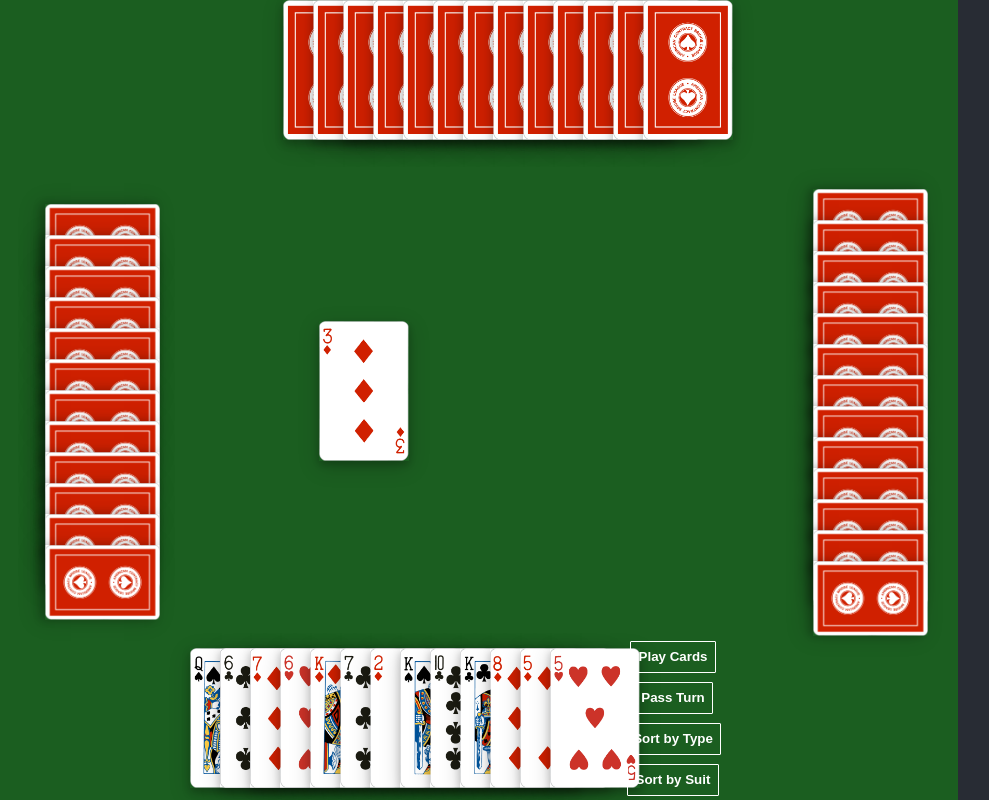
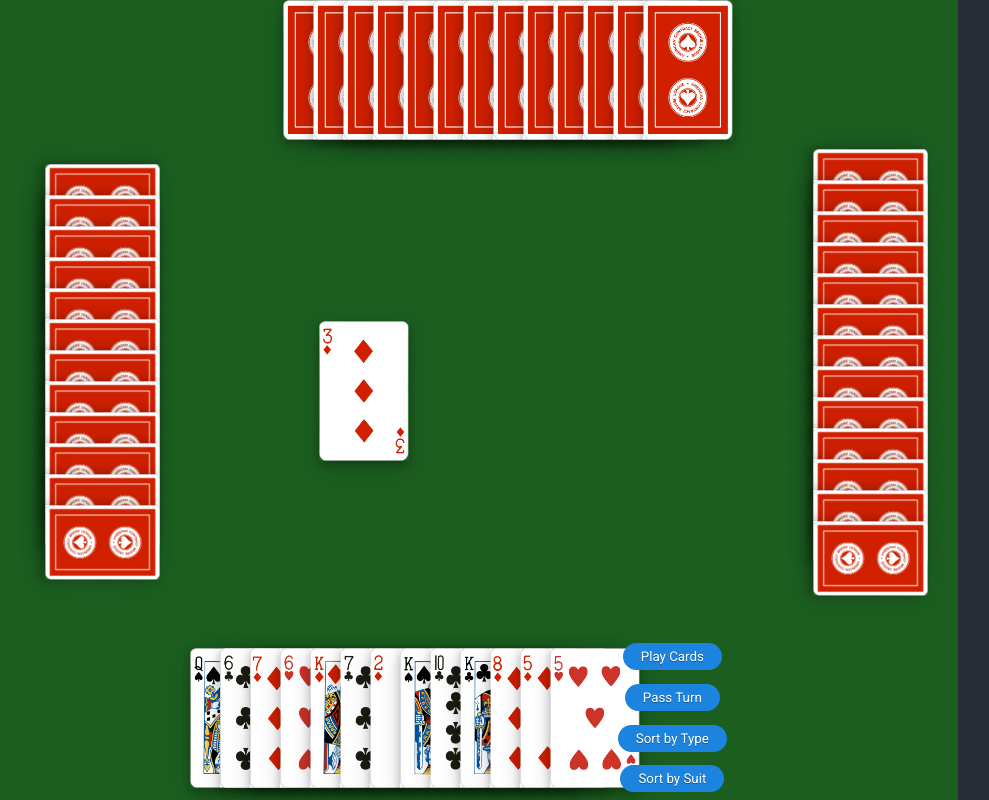
Before and after one commit to richardlau123/BigTwoJS, a React (Create React App) app: page / in a window 1280 px wide. Shown: the whole page, without its empty margins (2-991 px from the left). Built offline with nearby package versions, Linux system fonts and the light colour scheme.

Commit message:
add pass turn animation

```diff
--- a/src/App.css
+++ b/src/App.css
@@ -1,13 +1,6 @@
 .App {
   text-align: center;
 }
-
-.App-logo {
-  animation: App-logo-spin infinite 20s linear;
-  height: 40vmin;
-  pointer-events: none;
-}
-
 .App-header {
   background-color: #282c34;
   min-height: 100vh;
@@ -30,15 +23,6 @@
 
 .game-container {
   background: #1B5E20;
-  /* background-color: #282c34; */
-  /* background: url(./res/images/background.png); */
-  /* background: #232526;
-  background: -webkit-linear-gradient(to right, #414345, #232526);
-  background: linear-gradient(to right, #414345, #232526);  */
-  /* background: #093028;
-  background: -webkit-linear-gradient(to bottom, #237A57, #093028);
-  background: linear-gradient(to bottom, #237A57, #093028); */
-
   height: 100vh;
   width: 75vw;
   display: flex;
@@ -75,23 +59,28 @@
 
 .player-button{
   cursor:pointer;
+  display:inline-block;
+  background-color: #1c84de;
+  padding:0.3em 1.2em;
+  margin:0 0.1em 0.1em 0;
+  border:0.16em solid rgba(255,255,255,0);
+  border-radius:2em;
+  box-sizing: border-box;
+  text-decoration:none;
+  font-family:'Roboto',sans-serif;
+  font-weight:300;
+  color:#FFFFFF;
+  text-shadow: 0 0.04em 0.04em rgba(0,0,0,0.35);
+  text-align:center;
   outline: none;
-  background-color: transparent;
-  border: 1.4px solid white;
-  padding: 7.5px;
-  color: white;
-  font-weight: 600;
-  border-radius: 1px;
   transition: all 0.2s;
 }
 
 .player-button:hover{
- color:#1B5E20;
- background-color:#FFFFFF;
- box-shadow: 0 4px 8px 0 rgba(0, 0, 0, 0.2), 0 6px 20px 0 rgba(0, 0, 0, 0.19);
+ border-color: rgba(255,255,255,1);
+ border-radius:2em;
 }
 .player-container {
-  /* background-color:#c21212; */
   height: 25vh;
   width: 100%;
   display: flex;
@@ -106,7 +95,6 @@
 }
 
 .playingfield-container{
-  /* background-color:#1667e063; */
   height: 75vh;
   width: 100%;
   display:flex;
@@ -145,16 +133,7 @@
   justify-content: center;
 }
 
-.field-played-cards{
-
-}
-
-.field-lastmove{
-
-}
-
 .opponent-container {
-  /* background-color:#12c247; */
   height: 20vh;
   width: 100%;
   display: flex;
@@ -167,7 +146,7 @@
   display: flex;
   flex-direction: column;
   width: 100%;
-  height: 90%;
+  height: 80%;
 
 }
 
@@ -175,7 +154,7 @@
   display: flex;
   flex-direction: column;
   width: 100%;
-  height: 90%;
+  height: 80%;
 }
 
 .card{
@@ -186,10 +165,6 @@
   /* box-shadow: 0 1px 3px rgba(0,0,0,0.12), 0 1px 2px rgba(0,0,0,0.24); */
   transition: all 0.5s cubic-bezier(.25,.8,.25,1);
   box-shadow: 0 4px 8px 0 rgba(0, 0, 0, 0.2), 0 6px 20px 0 rgba(0, 0, 0, 0.19);
-}
-
-.side-card{
-
 }
 
 .field-card{
@@ -206,12 +181,6 @@
   /* -webkit-backface-visibility: hidden;
     -webkit-transform: translateZ(0) scale(1.0, 1.0); */
 
-}
-
-.lastmove-card{
-  width: 90px;
-  height: 140px;
-  margin-right:-60px;
 }
 
 .computer-side{
@@ -249,6 +218,60 @@
 	-webkit-animation: flip-in-ver-left 0.5s cubic-bezier(0.250, 0.460, 0.450, 0.940) both;
 	        animation: flip-in-ver-left 0.5s cubic-bezier(0.250, 0.460, 0.450, 0.940) both;
 }
+
+.tracking-in-expand-fwd {
+	-webkit-animation: tracking-in-expand-fwd 1.3s cubic-bezier(0.215, 0.610, 0.355, 1.000) both;
+          animation: tracking-in-expand-fwd 1.3s cubic-bezier(0.215, 0.610, 0.355, 1.000) both;
+          text-shadow: -6px 6px 18px rgba(0, 0, 0, 0.35);
+}
+
+
+/* ----------------------------------------------
+ * Generated by Animista on 2019-2-21 11:34:34
+ * w: http://animista.net, t: @cssanimista
+ * ---------------------------------------------- */
+
+/**
+ * ----------------------------------------
+ * animation tracking-in-expand-fwd
+ * ----------------------------------------
+ */
+ @-webkit-keyframes tracking-in-expand-fwd {
+  0% {
+    letter-spacing: -0.5em;
+    -webkit-transform: translateZ(-700px);
+            transform: translateZ(-700px);
+    opacity: 0;
+  }
+  80% {
+    opacity: 1;
+    -webkit-transform: translateZ(0);
+            transform: translateZ(0);
+  }
+  100% {
+    opacity: 0;
+  }
+}
+@keyframes tracking-in-expand-fwd {
+  0% {
+    letter-spacing: -0.5em;
+    -webkit-transform: translateZ(-700px);
+            transform: translateZ(-700px);
+    opacity: 0;
+  }
+  80% {
+    opacity: 1;
+    -webkit-transform: translateZ(0);
+            transform: translateZ(0);
+  }
+  100% {
+    opacity: 0;
+  }
+}
+
+
+
+
 
 @-webkit-keyframes flip-in-ver-left {
   0% {
@@ -329,13 +352,22 @@
     height: 115px;
     margin-right:-50px;
   }
-}
 
-@keyframes App-logo-spin {
-  from {
-    transform: rotate(0deg);
+  .field-card{
+    width: 75px;
+    height: 115px;
+    margin-right:-50px;
   }
-  to {
-    transform: rotate(360deg);
+
+  .computer-side{
+    width: 75px;
+    height: 115px;
+    margin-bottom: -100px;
+  }
+
+  .computer-top{
+    width: 75px;
+    height: 115px;
+    margin-right:-50px;
   }
 }
--- a/src/Card.js
+++ b/src/Card.js
@@ -20,12 +20,9 @@ class Card extends Component{
         let image = this.props.card.imagePath
         if(this.props.user === "player") {
             let cardClass = (this.props.selected) ? "selectedcard" : ""
-           // console.log(cardClass)
             return(
                 <React.Fragment>
-                    {/* <div> */}
                     <img onClick={this.handleClick} alt="card" className={"card " + cardClass} src={imageDir[image]}></img>
-                    {/* </div> */}
                 </React.Fragment>
             )
         } else if(this.props.user === "opponent"){
@@ -38,26 +35,11 @@ class Card extends Component{
                 </React.Fragment>
             )
         } else {
-            if(this.props.class === "lastmove-card") {
                 return(
                     <React.Fragment>
-                        {/* <div> */}
-                        <img alt="card" className={this.props.class} src={imageDir[image]}></img>
-                        {/* </div> */}
+                        <img alt="card" className={this.props.class + " flip-in-ver-left"} src={imageDir[image]}></img>
                     </React.Fragment>
                 )
-            } else {
-                return(
-                    <React.Fragment>
-                        {/* <div> */}
-                        <img alt="card" className={this.props.class + " flip-in-ver-left"} src={imageDir[image]}></img>
-
-                        {/* <img alt="card" className={this.props.class} src={imageDir["red_back.png"]}></img> */}
-                        {/* </div> */}
-                    </React.Fragment>
-                )
-            }
-
         }
 }}
 
--- a/src/Game.jsx
+++ b/src/Game.jsx
@@ -30,6 +30,7 @@ class Game extends Component{
         this.numberSort = this.numberSort.bind(this)
         this.suitSort = this.suitSort.bind(this)
         this.isGameOver = this.isGameOver.bind(this)
+        this.displayPassTurn = this.displayPassTurn.bind(this)
     }
 
     componentWillMount(){
@@ -140,10 +141,18 @@ class Game extends Component{
                 freeMove: false,
             }, ()=>{this.updateNextTurn()})
         } else {
-            if(this.state.turn === "opponentLeft") this.setState({opponentLeftField: []})
-            if(this.state.turn === "opponentTop") this.setState({opponentTopField: []})
-            if(this.state.turn === "opponentRight") this.setState({opponentRightField: []})
-            if(this.state.turn === "player") this.setState({playerField: []})
+            if(this.state.turn === "opponentLeft") this.setState({opponentLeftField: []}, ()=>{
+                this.displayPassTurn()
+            })
+            if(this.state.turn === "opponentTop") this.setState({opponentTopField: []}, ()=>{
+                this.displayPassTurn()
+            })
+            if(this.state.turn === "opponentRight") this.setState({opponentRightField: []}, ()=>{
+                this.displayPassTurn()
+            })
+            if(this.state.turn === "player") this.setState({playerField: []}, ()=>{
+                this.displayPassTurn()
+            })
 
             this.updateNextTurn()
         }
@@ -176,13 +185,14 @@ class Game extends Component{
                 this.setState({turn: "opponentLeft"}, ()=>{this.AIplayCards()})
             } else
                 this.setState({turn: "player"})
-        }, 0)
+        }, 1500)
 
 
     }
 
     playerPassTurn(){
         this.setState({playerField: []})
+        this.displayPassTurn()
         this.updateNextTurn()
     }
 
@@ -194,8 +204,6 @@ class Game extends Component{
     }
 
     suitSort(){
-        console.log("last player move:", this.state.lastMovePlayer)
-        console.log("this turn is:" ,this.state.turn)
         let cards = this.state.playerCards
         Rules.sortCardsSuit(cards)
 
@@ -208,6 +216,19 @@ class Game extends Component{
             this.setState({gameOver: true})
             return true
         }
+    }
+
+    displayPassTurn(){
+        let node = document.createElement("div")
+        let nodetext = document.createTextNode("Pass Turn")
+        node.append(nodetext)
+        node.setAttribute("class", "tracking-in-expand-fwd")
+
+        let field = this.state.turn
+        document.getElementById(field).append(node)
+        setTimeout(()=> {
+            document.getElementById(field).removeChild(node)
+        }, 1200)
     }
 
     render(){
--- a/src/PlayingField.jsx
+++ b/src/PlayingField.jsx
@@ -5,27 +5,27 @@ class PlayingField extends Component{
     render(){
             return(
                 <div className="playingfield-container">
-                    <div className="playingfield-section section-top">
+                    <div id="opponentTop" className="playingfield-section section-top">
                         {this.props.opponentTop.map((card, i) => {
                                     return(<Card key={i} card={card} class="field-card" user="field" />)
                                 }
                             )}
                     </div>
                     <div className="playingfield-section">
-                        <div className="left-field">
+                        <div id="opponentLeft" className="left-field">
                             {this.props.opponentLeft.map((card, i) => {
                                 return(<Card key={i} card={card} class="field-card" user="field" />)
                             }
                             )}
                         </div>
-                        <div className="right-field">
+                        <div id="opponentRight" className="right-field">
                             {this.props.opponentRight.map((card, i) => {
                                 return(<Card key={i} card={card} class="field-card" user="field" />)
                             }
                             )}
                         </div>
                     </div>
-                    <div className="playingfield-section section-top">
+                    <div id="player" className="playingfield-section section-top">
                         {this.props.player.map((card, i) => {
                                         return(<Card key={i} card={card} class="field-card" user="field" />)
                                     }
```
